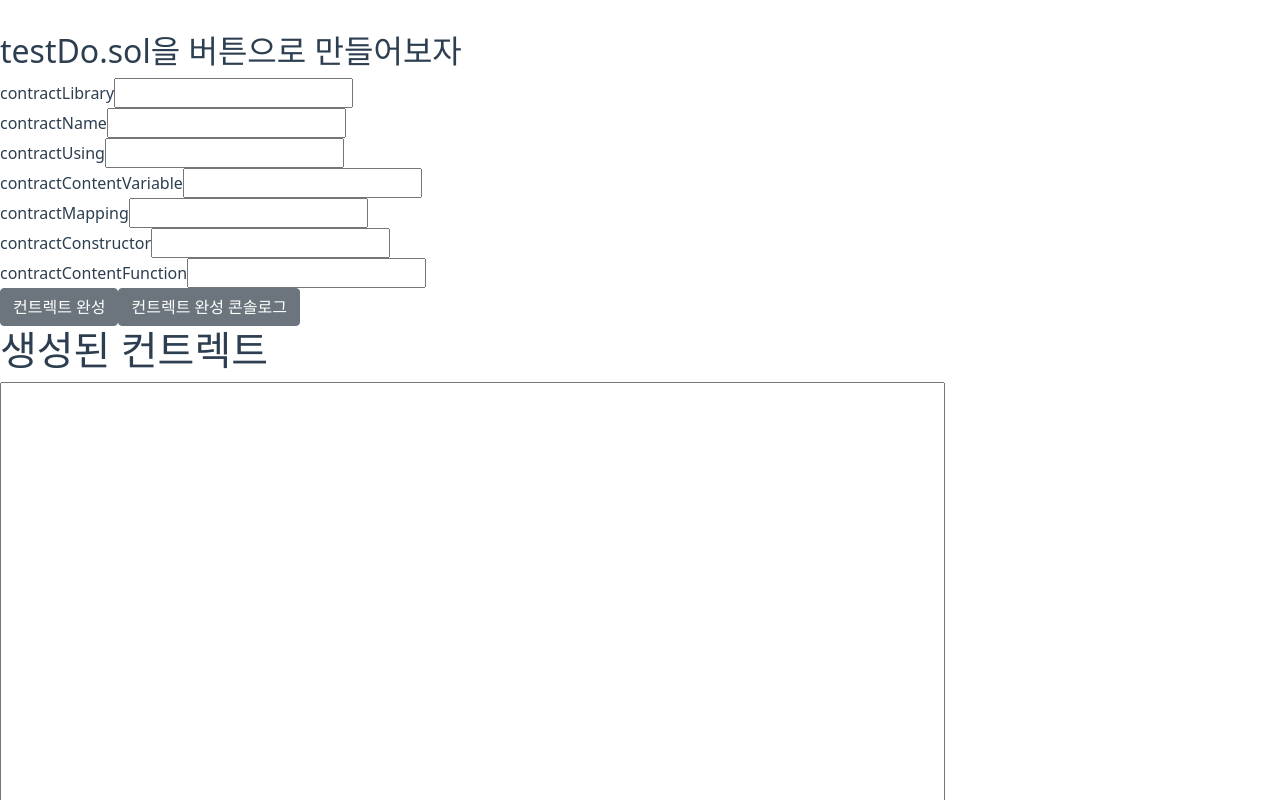
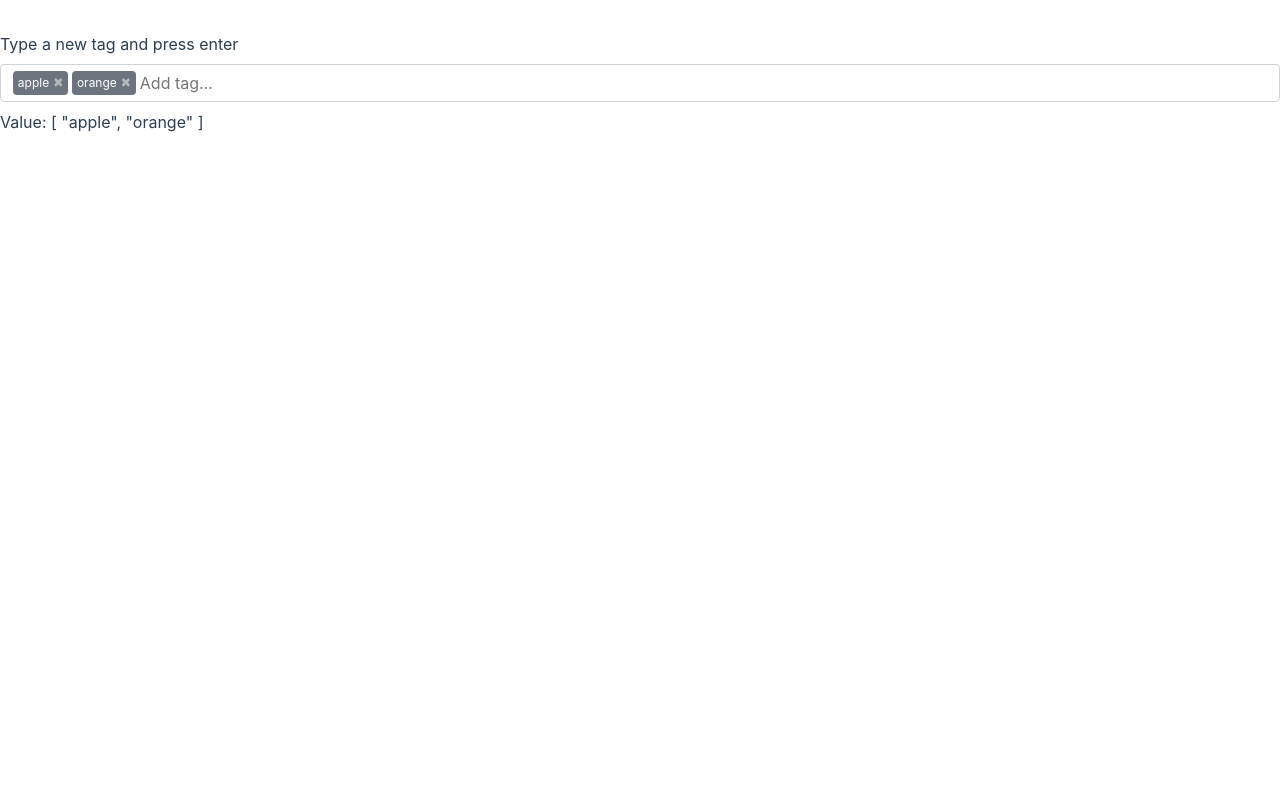
Before and after one commit to NFT-Maker/NFTMaker, a Vue app: page /#/selectContractCode in a window 1280 px wide. Shown: the top 800 px of the page. Built offline with nearby package versions, Linux system fonts and the light colour scheme.

Commit message:
bootstrap 다운그레이드
v5.1.0 => v4.5.3

```diff
--- /dev/null
+++ b/src/components/ContractSelect2.vue
@@ -0,0 +1,17 @@
+<template>
+  <div>
+    <label for="tags-basic">Type a new tag and press enter</label>
+    <b-form-tags input-id="tags-basic" v-model="value"></b-form-tags>
+    <p class="mt-2">Value: {{ value }}</p>
+  </div>
+</template>
+
+<script>
+  export default {
+    data() {
+      return {
+        value: ['apple', 'orange']
+      }
+    }
+  }
+</script>
--- a/src/views/SelectContractCode.vue
+++ b/src/views/SelectContractCode.vue
@@ -1,18 +1,17 @@
 <template>
     <div>
-        <ContractSelect1 />
-        <ContractSelectDeploy />
+        <ContractSelect2 />
+
     </div>
 </template>
 <script>
-    import ContractSelect1 from "../components/ContractSelect1"
-    import ContractSelectDeploy from "../components/ContractSelectDeploy"
+    import ContractSelect2 from "../components/ContractSelect2"
+
 
     export default {
         name: '',
         components: {
-            ContractSelect1,
-            ContractSelectDeploy
+            ContractSelect2
         },
         data() {
             return {
```
Also changed, not shown: package.json (+5 -5 lines), 1 other file (tests, documents, lock files or other folders).
